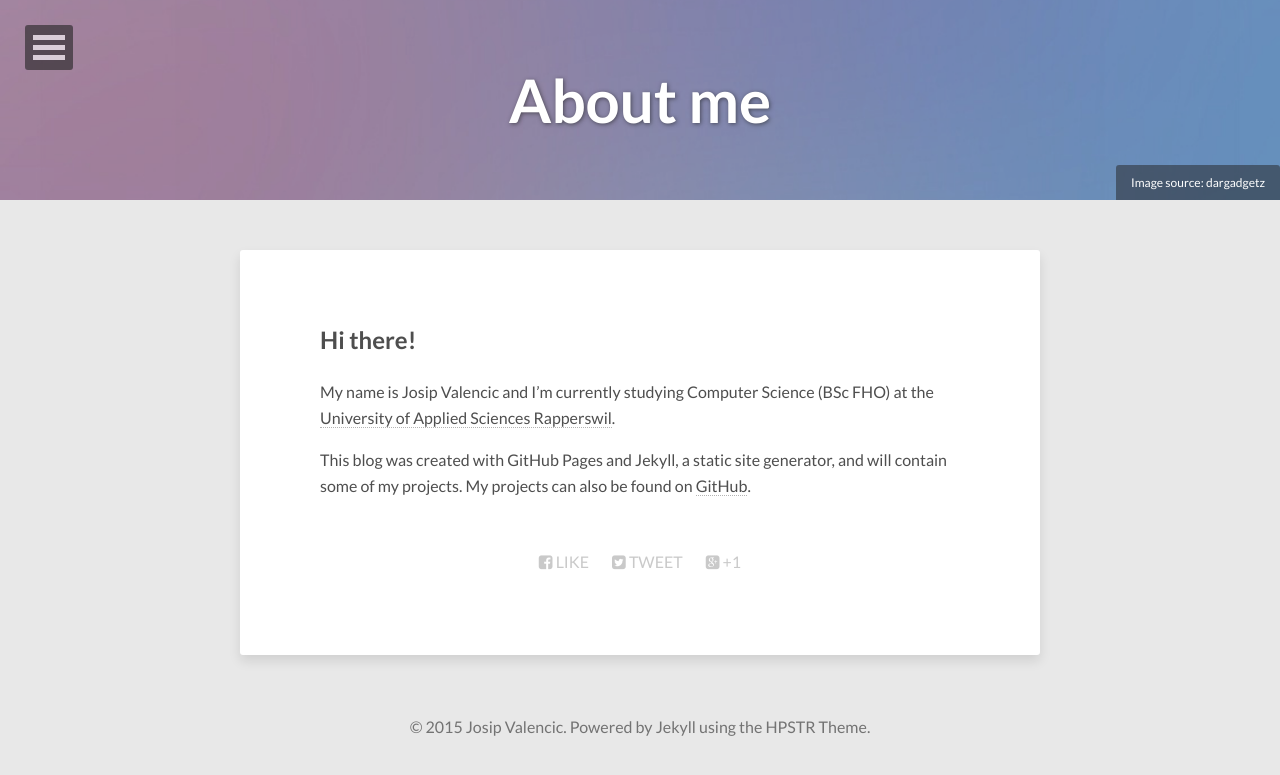
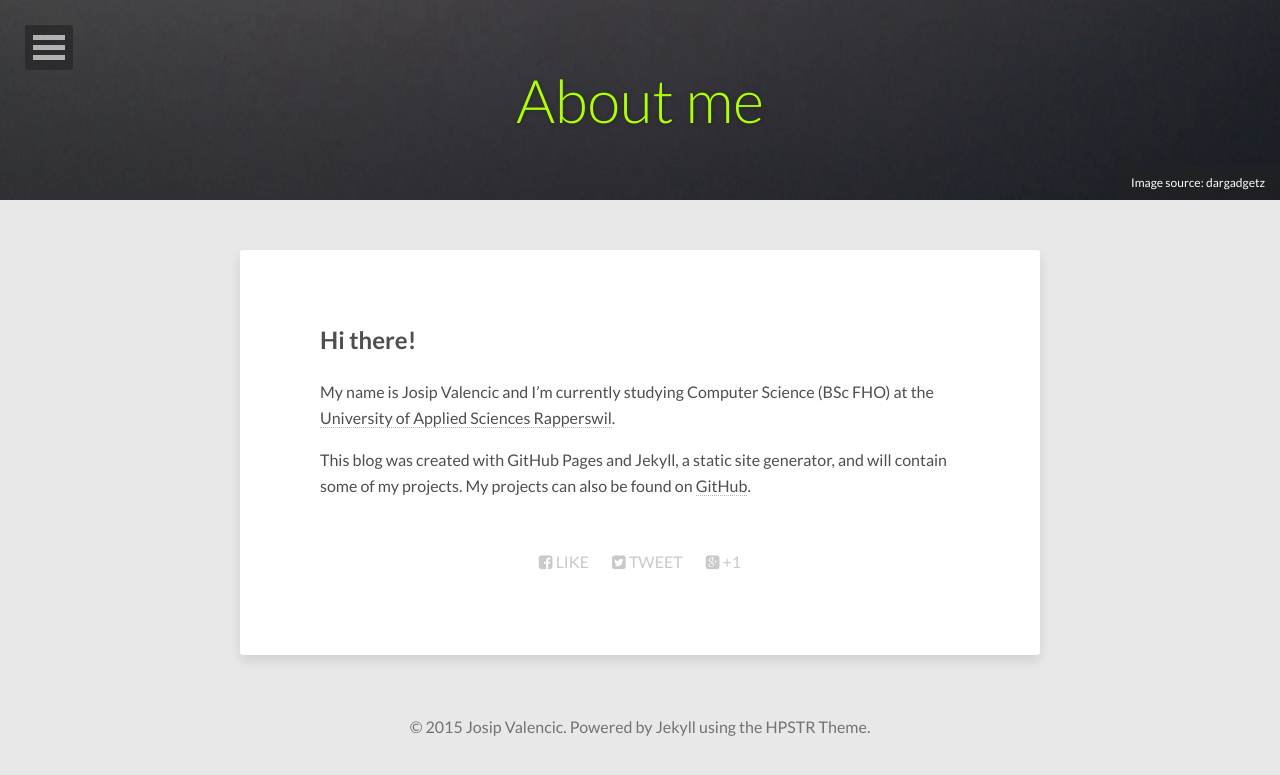
Before and after one commit to valenx/valenx.github.io, a Jekyll site: the page built from about/index.md, in a window 1280 px wide. Shown: the top 775 px of the page. Built offline with Jekyll 4.4.1, drawn with Linux system fonts in a browser that asks for light colours; nearby versions of some CDN libraries.

Commit message:
header changed

```diff
--- a/_config.yml
+++ b/_config.yml
@@ -1,4 +1,4 @@
-title:            dev blog
+title:            dev.blog
 description:      My blog.
 disqus_shortname: hpstrtheme
 reading_time:     false
--- a/_sass/_page.scss
+++ b/_sass/_page.scss
@@ -77,9 +77,9 @@ body {
 	}
 	h1 {
 		margin: 10px;
-		font-weight: 700;
+		font-weight: 100;
 		margin: 10px 60px;
-		color: $white;
+		color: $lime;
 		text-shadow: 1px 1px 4px rgba($base-color,0.6);
 		a {
 			color: $white;
@@ -89,6 +89,7 @@ body {
 	}
 	h2 {
 		margin: 0;
+		font-weight: 100;
 		color: $white;
 		text-transform: uppercase;
 		@media #{$medium} {
--- a/_sass/_variables.scss
+++ b/_sass/_variables.scss
@@ -28,6 +28,7 @@ $border-color    		 : lighten($base-color,60);
 $white           		 : #fff;
 $black           		 : #000;
 $link-color 		     : rgba(#222,0.8);
+$lime                : #aeff00;
 
 $primary			       : #222;
 $success			       : #5cb85c;
--- a/about/index.md
+++ b/about/index.md
@@ -5,7 +5,7 @@ modified: false
 comments: false
 share: true
 image:
-  feature: abstract-5.jpg
+  feature: abstract-4.jpg
   credit: dargadgetz
   creditlink: http://www.dargadgetz.com/ios-7-abstract-wallpaper-pack-for-iphone-5-and-ipod-touch-retina/
 ---
```
Also changed, not shown: theme-setup/index.md (+1 -1 lines), images/abstract-4.jpg.
